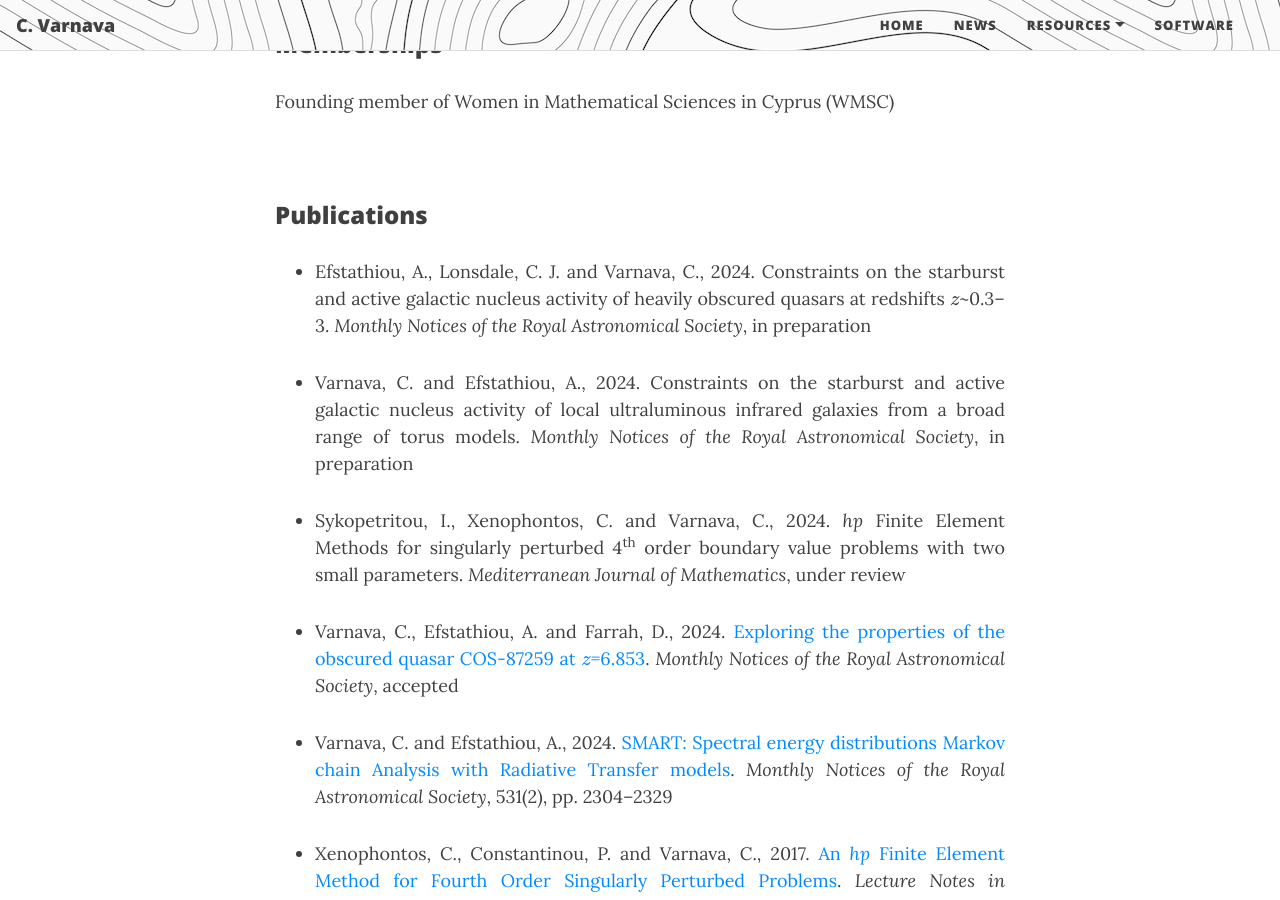
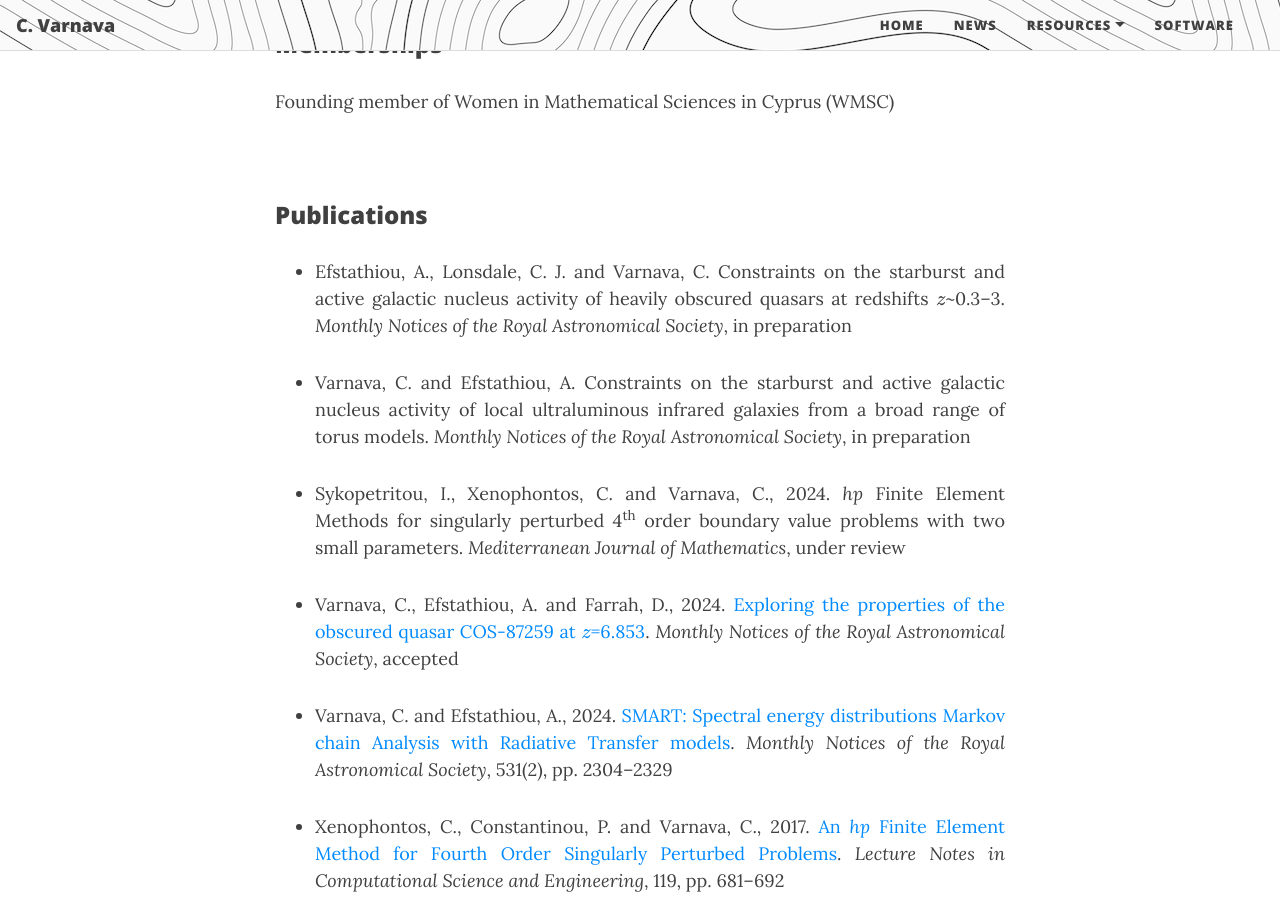
Before and after one commit to ch-var/ch-var.github.io, a Jekyll site: the page built from cv.html, in a window 1280 px wide and 900 px high, scrolled down 2851 px. Built offline with Jekyll 4.4.1, drawn with Linux system fonts in a browser that asks for light colours; formulas are drawn with MathJax 3.

Commit message:
Update cv.html

```diff
--- a/cv.html
+++ b/cv.html
@@ -95,9 +95,9 @@ Founding member of Women in Mathematical Sciences in Cyprus (WMSC)
 <h3>Publications</h3>
 <p>
 <ul>
-<li align='justify'>Efstathiou, A., Lonsdale, C. J. and Varnava, C., 2024. Constraints on the starburst and active galactic nucleus activity of heavily obscured quasars at redshifts \(z\)~0.3–3. <i>Monthly Notices of the Royal Astronomical Society</i>, in preparation</li>
+<li align='justify'>Efstathiou, A., Lonsdale, C. J. and Varnava, C. Constraints on the starburst and active galactic nucleus activity of heavily obscured quasars at redshifts \(z\)~0.3–3. <i>Monthly Notices of the Royal Astronomical Society</i>, in preparation</li>
 <p>
-<li align='justify'>Varnava, C. and Efstathiou, A., 2024. Constraints on the starburst and active galactic nucleus activity of local ultraluminous infrared galaxies from a broad range of torus models. <i>Monthly Notices of the Royal Astronomical Society</i>, in preparation</li>
+<li align='justify'>Varnava, C. and Efstathiou, A. Constraints on the starburst and active galactic nucleus activity of local ultraluminous infrared galaxies from a broad range of torus models. <i>Monthly Notices of the Royal Astronomical Society</i>, in preparation</li>
 <p>
 <li align='justify'>Sykopetritou, I., Xenophontos, C. and Varnava, C., 2024. <i>hp</i> Finite Element Methods for singularly perturbed 4<sup>th</sup> order boundary value problems with two small parameters. <i>Mediterranean Journal of Mathematics</i>, under review</li>
 <p>
```
